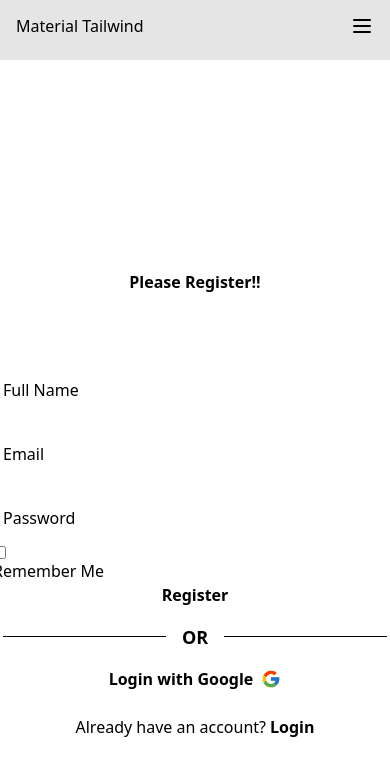
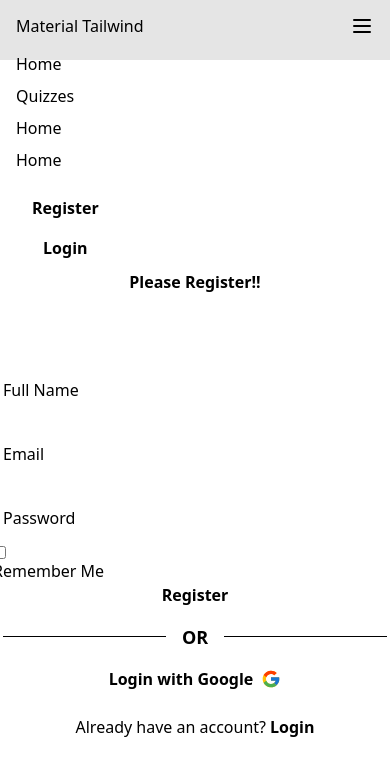
Before and after one commit to Jubayer-Ahmed-Sajid/QuickQuizz-Frontend, a React (Vite) app: page /register in a window 390 px wide. Shown: the top 776 px of the page. Built offline with nearby package versions, Linux system fonts and the light colour scheme; no server answers.

Commit message:
refactor NavigationBar and authentication pages to use Link components for navigation; enhance mobile navbar functionality

```diff
--- a/src/Components/Shared/NavigationBar.jsx
+++ b/src/Components/Shared/NavigationBar.jsx
@@ -1,10 +1,10 @@
 import { useEffect, useState } from "react";
 import {
   Navbar,
-  MobileNav,
   Typography,
   Button,
   IconButton,
+  Collapse,
 } from "@material-tailwind/react";
 import { NavLink } from "react-router-dom";
 import useAuth from "../../Hooks/useAuth";
@@ -126,7 +126,7 @@ const NavigationBar = () => {
       </div>
 
       {/* Mobile device navbar */}
-      <MobileNav open={openNav}>
+      <Collapse open={openNav}>
         {navList}
         <div className="flex items-center gap-x-1">
           {!user ? (
@@ -154,7 +154,7 @@ const NavigationBar = () => {
             </Button>
           )}
         </div>
-      </MobileNav>
+      </Collapse>
     </Navbar>
   );
 };
--- a/src/Pages/Authentication/Login.jsx
+++ b/src/Pages/Authentication/Login.jsx
@@ -12,7 +12,7 @@ import { useFormik } from "formik";
 import * as Yup from "yup";
 import useAuth from "../../Hooks/useAuth";
 import { toast } from "sonner";
-import { useLocation, useNavigate } from "react-router-dom";
+import { Link, useLocation, useNavigate } from "react-router-dom";
 import { FcGoogle } from "react-icons/fc";
 
 const Login = () => {
@@ -53,8 +53,8 @@ const Login = () => {
     try {
       toast.loading("Logging in with Google...");
       await googleLogin();
+      toast.success("Successfully logged in with Google");
       toast.dismiss();
-      toast.success("Successfully logged in with Google");
       navigate(location.state ? location.state : "/");
     } catch (err) {
       console.error(err);
@@ -128,15 +128,10 @@ const Login = () => {
           </Button>
           <Typography variant="small" className="mt-6 flex justify-center">
             New to the site?
-            <Typography
-              as="a"
-              href="#signup"
-              variant="small"
-              color="blue-gray"
-              className="ml-1 font-bold"
-            >
-              Register
-            </Typography>
+            <Link to="/register" className="ml-1 font-bold text-blue-gray-500">
+
+           Register
+          </Link>
           </Typography>
         </CardFooter>
       </Card>
--- a/src/Pages/Authentication/Register.jsx
+++ b/src/Pages/Authentication/Register.jsx
@@ -14,7 +14,7 @@ import useAxiosPublic from "../../Hooks/useAxiosPublic";
 import useAuth from "../../Hooks/useAuth";
 import { toast } from "sonner";
 import { FcGoogle } from "react-icons/fc";
-import { useLocation, useNavigate } from "react-router-dom";
+import { Link, useLocation, useNavigate } from "react-router-dom";
 const Register = () => {
   const axiosPublic = useAxiosPublic();
   const location = useLocation();
@@ -162,15 +162,10 @@ const Register = () => {
           </Button>
           <Typography variant="small" className="mt-6 flex justify-center">
             Already have an account?
-            <Typography
-              as="a"
-              href="#signup"
-              variant="small"
-              color="blue-gray"
-              className="ml-1 font-bold"
-            >
-              Login
-            </Typography>
+            <Link to="/login" className="ml-1 font-bold text-blue-gray-500">
+
+             Login
+            </Link>
           </Typography>
         </CardFooter>
       </Card>
```
